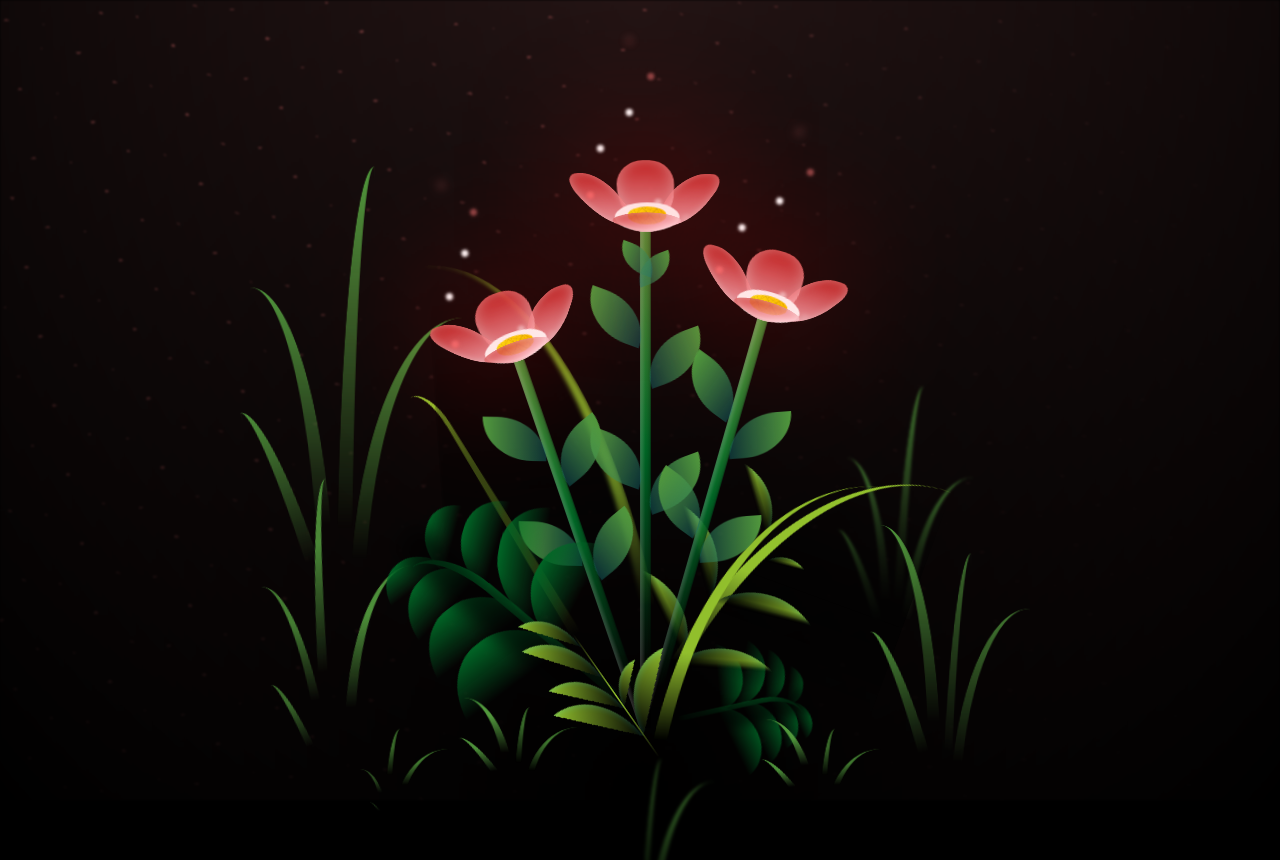
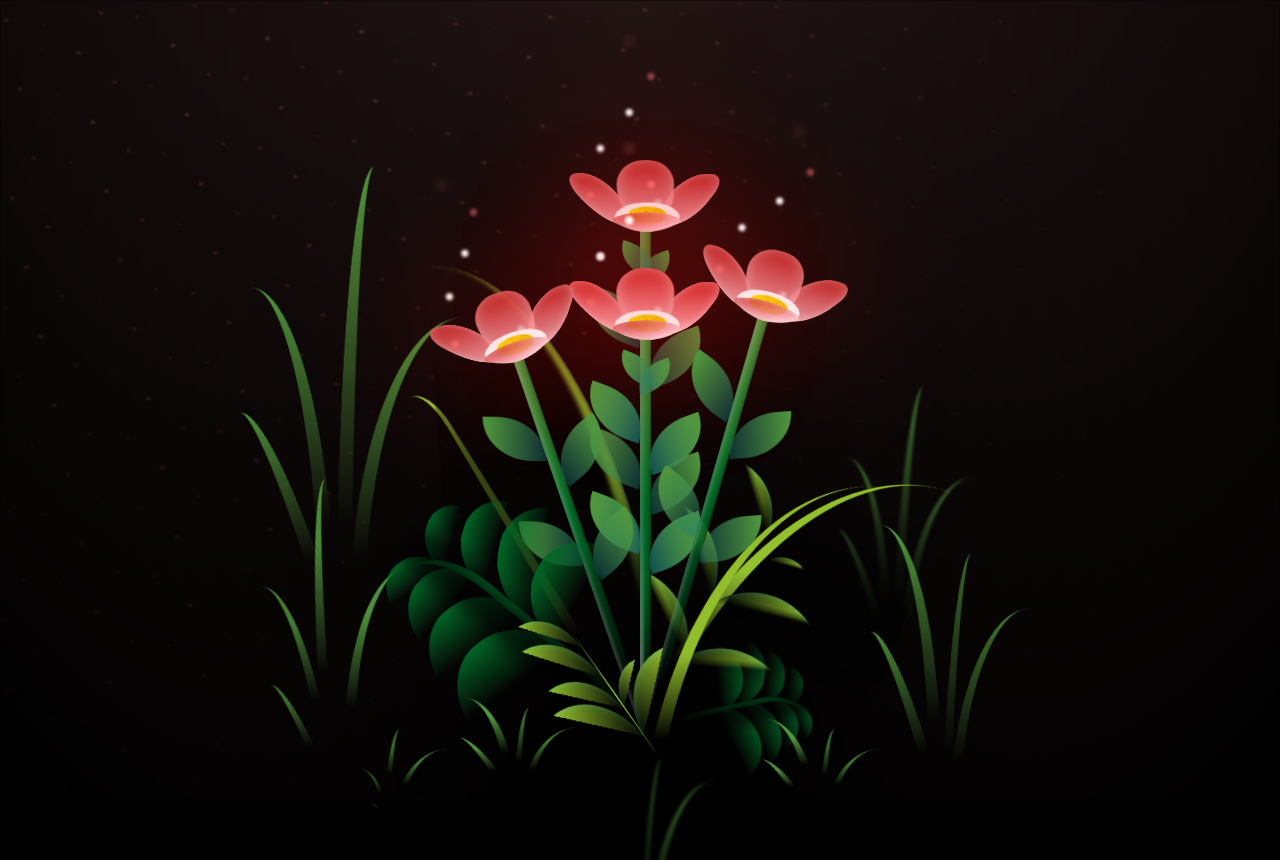
Before and after one commit to Zyo-yo/may-I, a plain HTML site: page flower.html in a window 1280 px wide. Shown: the top 860 px of the page. Drawn offline with Linux system fonts and the light colour scheme.

Commit message:
Update flower.html

```diff
--- a/flower.html
+++ b/flower.html
@@ -10,6 +10,7 @@
 </head>
 <body class="container">
   <!-- Pembuat code: https://codepen.io/mdusmanansari/pen/BamepLe -->
+
     <div class="night"></div>
     <div class="flowers">
       <div class="flower flower--1">
@@ -39,6 +40,65 @@
           <div class="flower__line__leaf flower__line__leaf--6"></div>
         </div>
       </div>
+
+      <!-- NEW FLOWER -->
+      <div class="flower flower--4">
+        <div class="flower__leafs flower__leafs--4">
+          <div class="flower__leaf flower__leaf--1"></div>
+          <div class="flower__leaf flower__leaf--2"></div>
+          <div class="flower__leaf flower__leaf--3"></div>
+          <div class="flower__leaf flower__leaf--4"></div>
+          <div class="flower__white-circle"></div>
+
+          <div class="flower__light flower__light--1"></div>
+          <div class="flower__light flower__light--2"></div>
+          <div class="flower__light flower__light--3"></div>
+          <div class="flower__light flower__light--4"></div>
+          <div class="flower__light flower__light--5"></div>
+          <div class="flower__light flower__light--6"></div>
+          <div class="flower__light flower__light--7"></div>
+          <div class="flower__light flower__light--8"></div>
+
+        </div>
+        <div class="flower__line">
+          <div class="flower__line__leaf flower__line__leaf--1"></div>
+          <div class="flower__line__leaf flower__line__leaf--2"></div>
+          <div class="flower__line__leaf flower__line__leaf--3"></div>
+          <div class="flower__line__leaf flower__line__leaf--4"></div>
+          <div class="flower__line__leaf flower__line__leaf--5"></div>
+          <div class="flower__line__leaf flower__line__leaf--6"></div>
+        </div>
+      </div>
+
+
+      <div class="flower flower--5">
+        <div class="flower__leafs flower__leafs--5">
+          <div class="flower__leaf flower__leaf--1"></div>
+          <div class="flower__leaf flower__leaf--2"></div>
+          <div class="flower__leaf flower__leaf--3"></div>
+          <div class="flower__leaf flower__leaf--4"></div>
+          <div class="flower__white-circle"></div>
+
+          <div class="flower__light flower__light--1"></div>
+          <div class="flower__light flower__light--2"></div>
+          <div class="flower__light flower__light--3"></div>
+          <div class="flower__light flower__light--4"></div>
+          <div class="flower__light flower__light--5"></div>
+          <div class="flower__light flower__light--6"></div>
+          <div class="flower__light flower__light--7"></div>
+          <div class="flower__light flower__light--8"></div>
+
+        </div>
+        <div class="flower__line">
+          <div class="flower__line__leaf flower__line__leaf--1"></div>
+          <div class="flower__line__leaf flower__line__leaf--2"></div>
+          <div class="flower__line__leaf flower__line__leaf--3"></div>
+          <div class="flower__line__leaf flower__line__leaf--4"></div>
+          <div class="flower__line__leaf flower__line__leaf--5"></div>
+          <div class="flower__line__leaf flower__line__leaf--6"></div>
+        </div>
+      </div>
+
 
       <div class="flower flower--2">
         <div class="flower__leafs flower__leafs--2">
```
